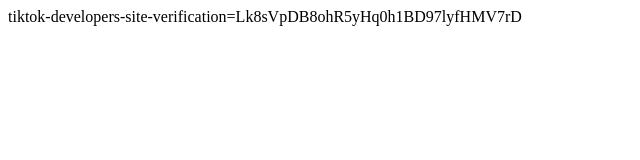
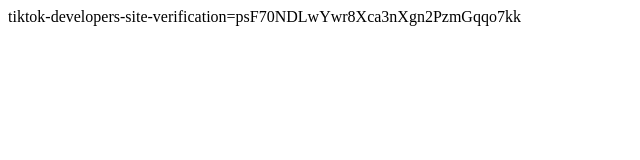
Before and after one commit to Objekt77/terms-and-privacy, a plain HTML site: page verification.html in a window 1280 px wide. Shown: the full height of the page, 0-640 px from the left. Drawn offline with Linux system fonts and the light colour scheme.

Commit message:
Update verification.html

```diff
--- a/verification.html
+++ b/verification.html
@@ -1,5 +1,5 @@
 <html>
   <body>
-    tiktok-developers-site-verification=Lk8sVpDB8ohR5yHq0h1BD97lyfHMV7rD
+    tiktok-developers-site-verification=psF70NDLwYwr8Xca3nXgn2PzmGqqo7kk
   </body>
 </html>
```
